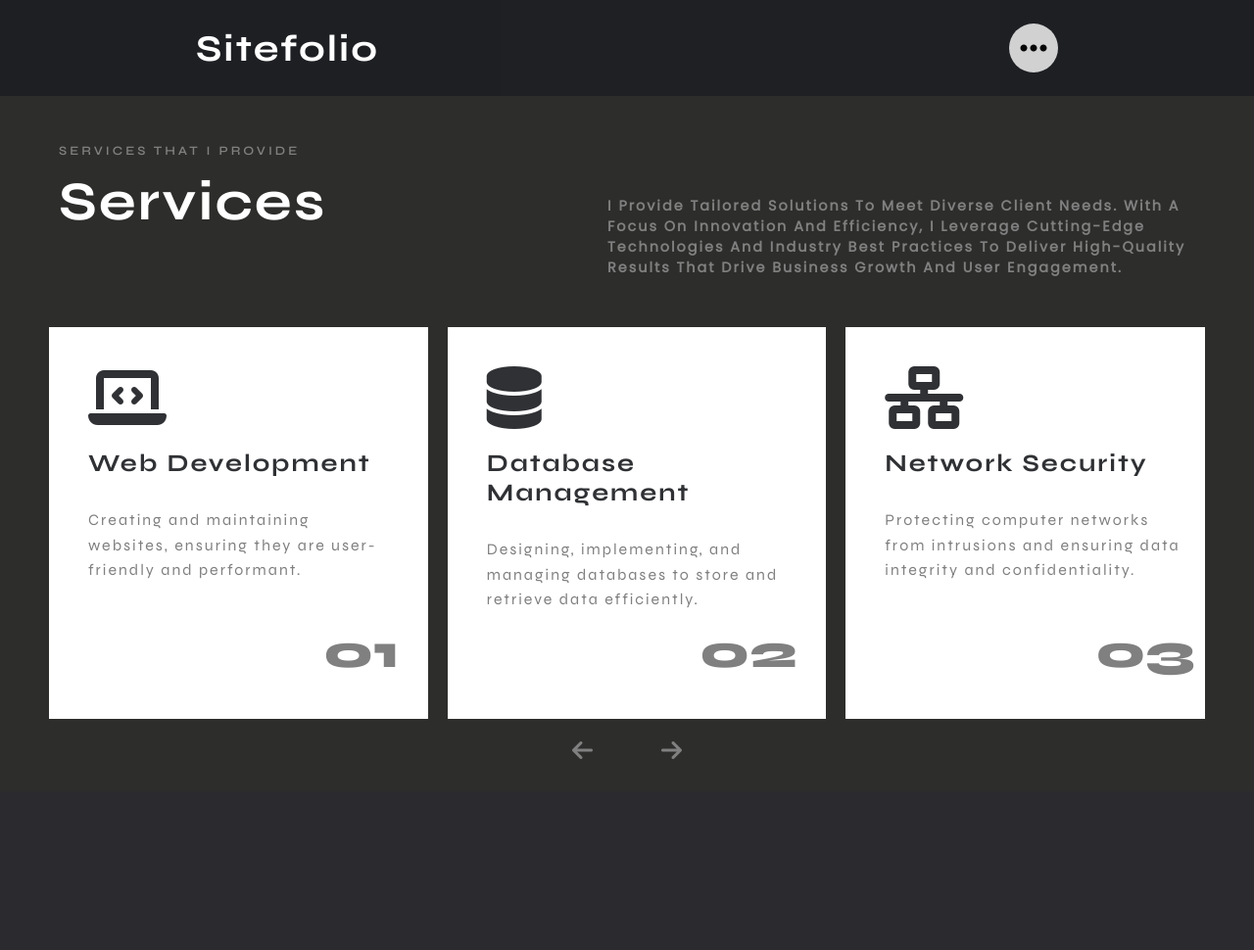
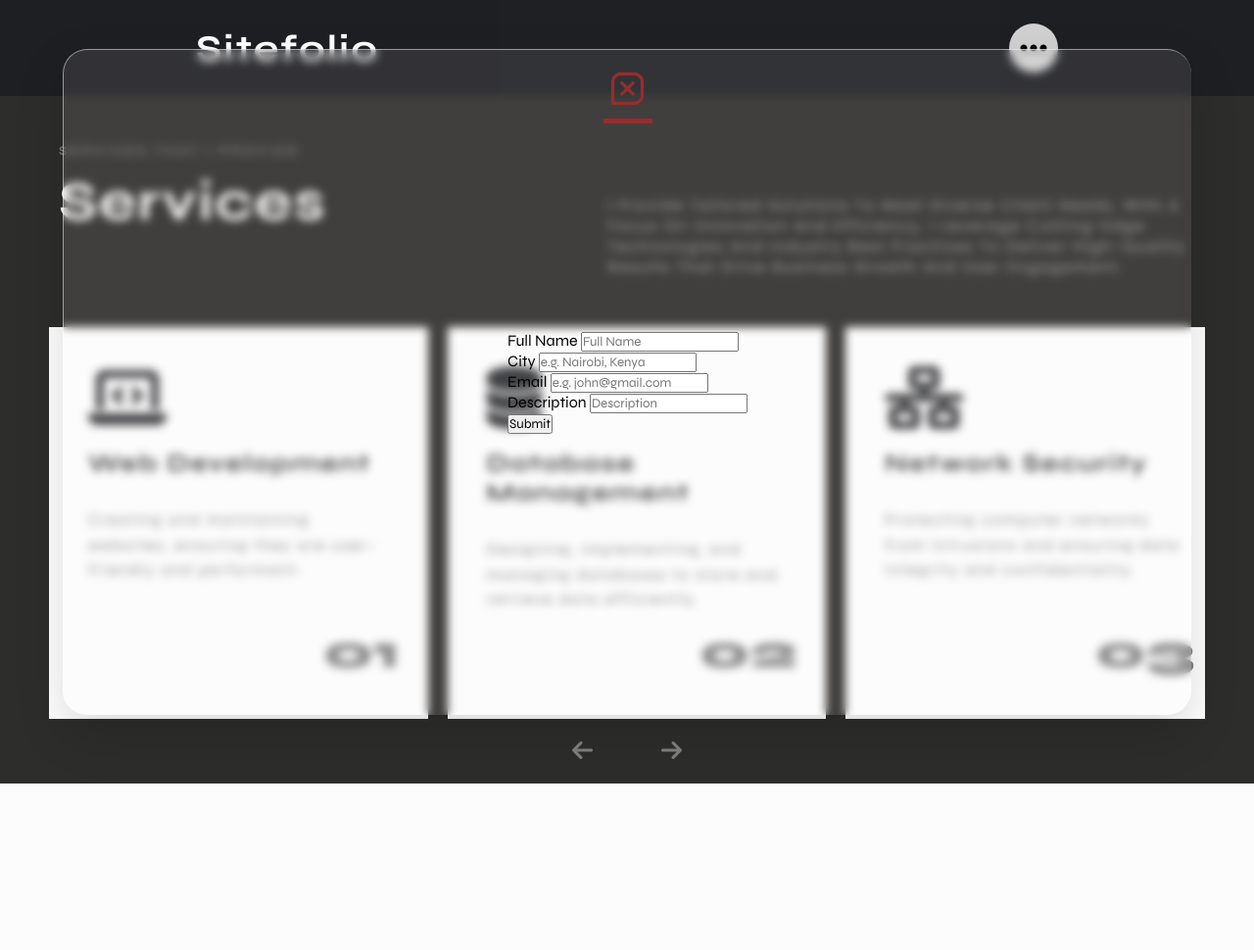
Before and after one commit to Statosco/website, a Django app: page /services/ in a window 1280 px wide. Shown: the top 970 px of the page at 98% size. After the commit the page ends 800 px from the top, so only its background shows below. Run offline with Django 4.2, Linux system fonts and the light colour scheme; some libraries are stand-ins or nearby versions; some web fonts are replaced.

Commit message:
talk page configured

```diff
--- a/project/static/project/css/services.css
+++ b/project/static/project/css/services.css
@@ -567,6 +567,79 @@ body
 
 
 
+.wrapper .form-content
+{
+  position: fixed;
+  top: 50px;
+  left: 5%;
+    min-height: 85vh;
+    width: 90%;
+    background: rgba(228, 221, 221, 0.1);
+
+    backdrop-filter: blur(5px);
+    box-shadow: 0 20px 50px rgba(0, 0, 0, 0.15);
+    border-top: 1px solid rgba(255, 255, 255, 0.5);
+    border-left: 1px solid rgba(255, 255, 255, 0.5);
+    border-radius: 25px;
+    z-index: 6;
+  display: flex;
+  justify-content: center;
+  align-items: center;
+}
+
+.wrapper .form-content i{
+  position: absolute;
+  top: 20px;
+  color: var(--border-color);
+  font-size: 2.5rem;
+  cursor: pointer;
+  transition: all 0.5s ease-in-out;
+  padding-bottom: 10px;
+  border-bottom: 5px solid var(--border-color);
+  display: flex;
+  justify-content: center;
+  width: 50px;
+}
+.wrapper .form-content i:hover
+{
+  width: 100px;
+}
+.wrapper .form-content i:active
+{
+  transform: scale(0.9);
+}
+
+
+
+
+
+
+
+
+
+
+
+
+
+
+
+
+
+
+
+
+
+
+
+
+
+
+
+
+
+
+
+
 
 
 .wrapper .item
--- /dev/null
+++ b/project/templates/project/form.html
@@ -0,0 +1,26 @@
+
+
+<form action="" method="post">
+    {% csrf_token %}
+    <div class="full_name">
+        <label for="full_name">Full Name</label>
+        <input type="text" id="full_name" name="full_name" placeholder="Full Name" required>
+    </div>
+
+    <div class="city">
+        <label for="city">City</label>
+        <input type="text" id="city" name="city" placeholder="e.g. Nairobi, Kenya" required>
+    </div>
+
+    <div class="email">
+        <label for="email">Email</label>
+        <input type="email" id="email" name="email" placeholder="e.g. john@gmail.com" required>
+    </div>
+
+    <div class="description">
+        <label for="description">Description</label>
+        <input type="text" id="description" name="description" placeholder="Description" required>
+    </div>
+
+    <button type="submit">Submit</button>
+</form>
--- a/project/templates/project/services.html
+++ b/project/templates/project/services.html
@@ -204,6 +204,10 @@
         <div class="item">
         {% include 'project/image-circle.html' %}
         </div>
+        <div class="form-content">
+          <i class='bx bx-message-square-x'></i>
+          {% include 'project/form.html' %}
+        </div>
         </div>
 </body>
 </html>
```
Also changed, not shown: project/templates/project/talk.html (+0 -25 lines).
